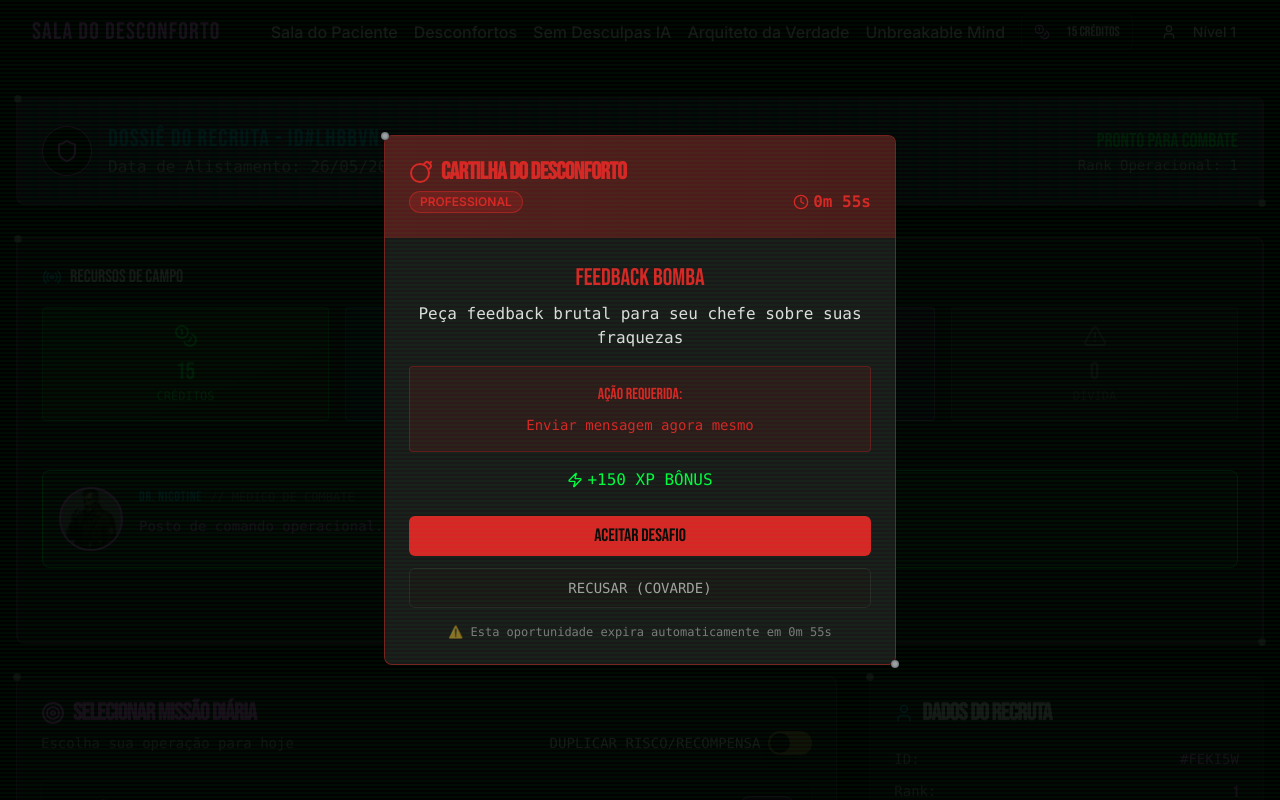
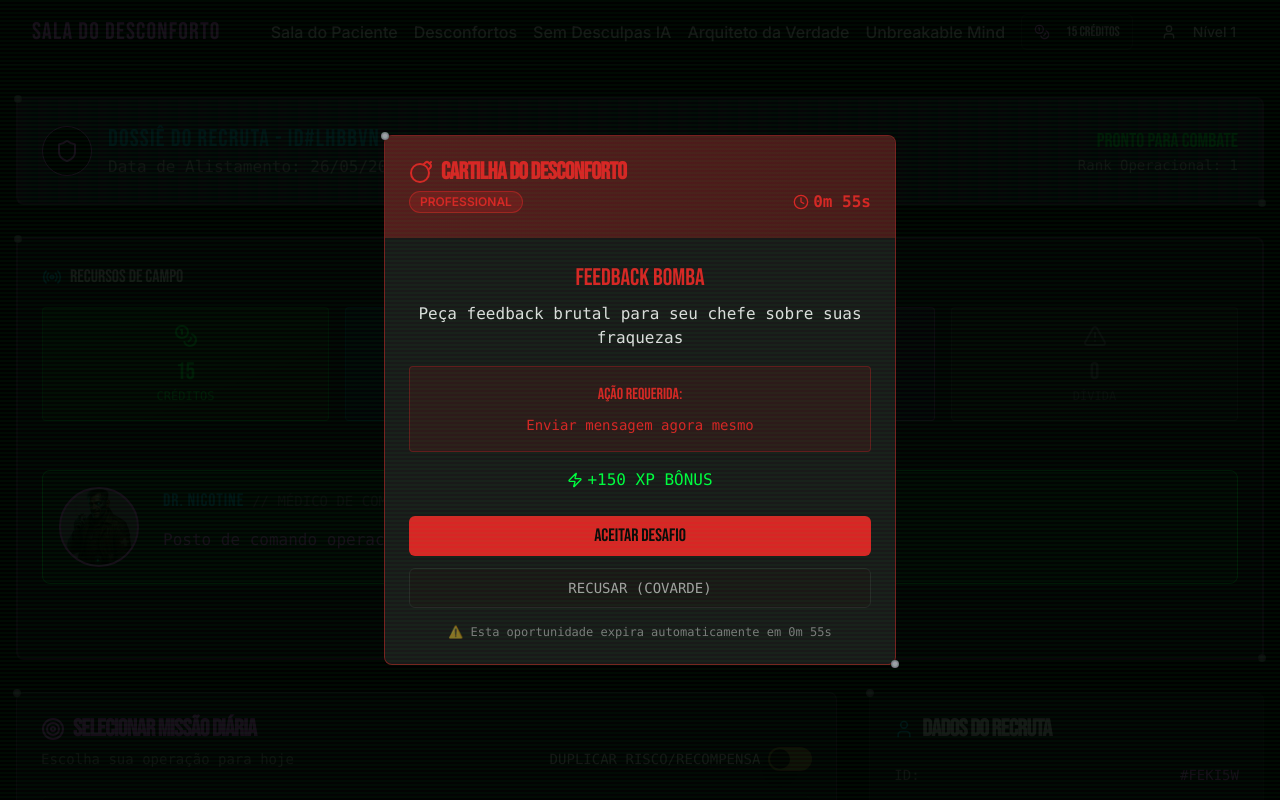
Before and after one commit to obrunomorgado/discomfort-lab-manifesto, a React (Vite) app: page / in a window 1280 px wide. Shown: the top 800 px of the page. Built offline with nearby package versions, Linux system fonts and the light colour scheme.

Commit message:
Improve Dr. Nicotine image size
Increase the size of the Dr. Nicotine image in the CombatMedic component to improve the UI.

```diff
--- a/src/components/CombatMedic/CombatMedic.tsx
+++ b/src/components/CombatMedic/CombatMedic.tsx
@@ -28,12 +28,12 @@ const CombatMedic = ({ mode, message, showCharacter = true }: CombatMedicProps)
         </div>
       </div>
 
-      <div className="flex items-start space-x-4 relative z-10">
+      <div className="flex items-start space-x-6 relative z-10">
         {showCharacter && (
           <div className="flex-shrink-0">
             <div className="relative">
               {/* Dr. Nicotine Image */}
-              <div className="w-16 h-16 rounded-full overflow-hidden border-2 border-cyber-fuchsia scanline-overlay bg-military-metal">
+              <div className="w-20 h-20 rounded-full overflow-hidden border-2 border-cyber-fuchsia scanline-overlay bg-military-metal">
                 <img
                   src="/lovable-uploads/dfa1d651-611f-49ea-b66c-8527e45a1cd6.png"
                   alt="Dr. Nicotine - Médico de Combate"
@@ -50,16 +50,16 @@ const CombatMedic = ({ mode, message, showCharacter = true }: CombatMedicProps)
         )}
 
         <div className="flex-1">
-          <div className="flex items-center space-x-2 mb-2">
-            <span className="text-cyber-cyan font-bebas text-sm tracking-wider">
+          <div className="flex items-center space-x-2 mb-3">
+            <span className="text-cyber-cyan font-bebas text-lg tracking-wider">
               DR. NICOTINE
             </span>
-            <span className="text-military-metal text-xs">
+            <span className="text-military-metal text-sm">
               // MÉDICO DE COMBATE
             </span>
           </div>
 
-          <div className="font-consolas text-sm leading-relaxed">
+          <div className="font-consolas text-base leading-relaxed">
             {message}
           </div>
         </div>
```
